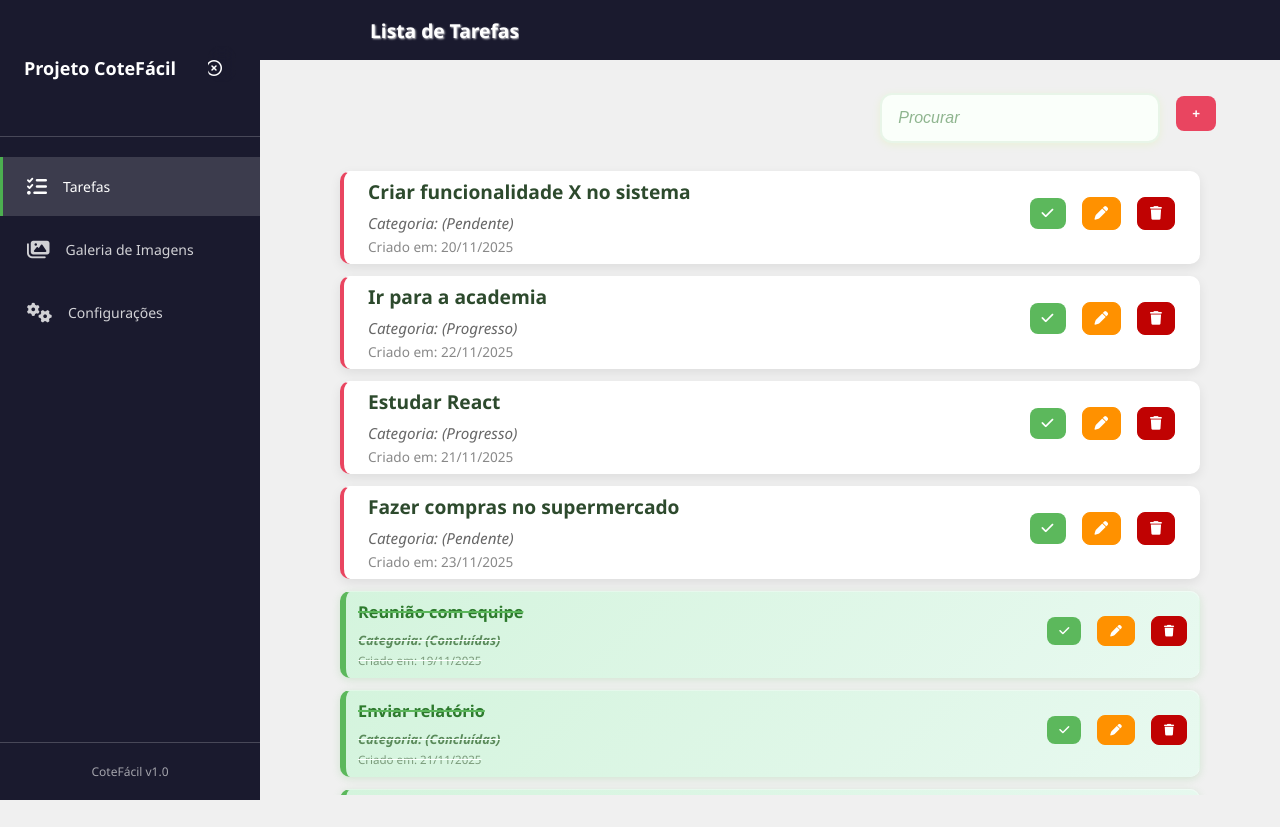
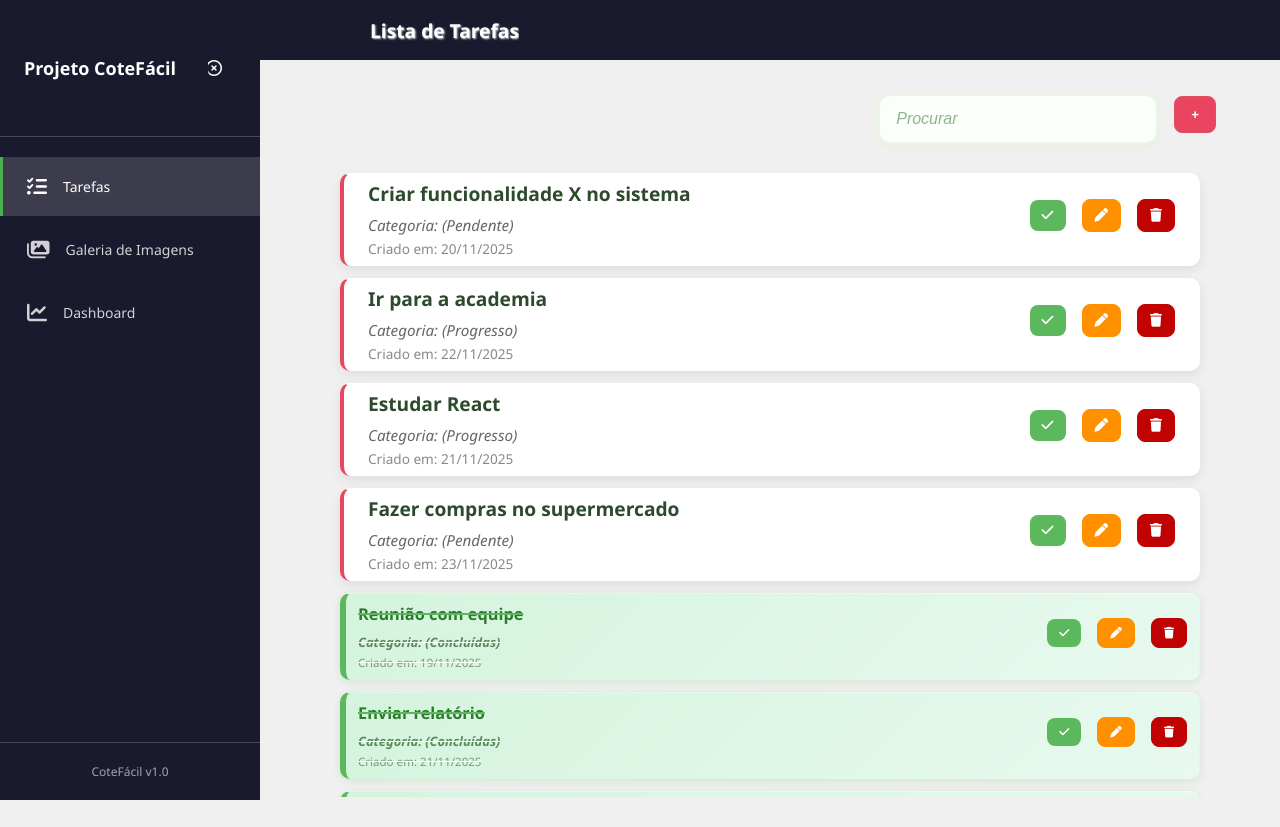
Before and after one commit to Cauavaz/Gerenciador-de-Tarefas-Importador-de-Imgs-API, a React (Vite) app: page / in a window 1280 px wide. Built offline with nearby package versions, Linux system fonts and the light colour scheme; no server answers.

Commit message:
ajuste layout

```diff
--- a/src/App.css
+++ b/src/App.css
@@ -1908,3 +1908,7 @@ select option:hover {
 #root > div > main > div > div > div.statistics-content > div.mt-8 > div > form > div > div.flex.items-center.justify-center.gap-2.max-w-md.mx-auto > button{
   border:solid 1px #e05063;
 }
+
+#root > div > main > div > div.flex.items-center.justify-center > button{
+  border:solid 1px #e05063;
+}
--- a/src/components/layout/Sidebar.jsx
+++ b/src/components/layout/Sidebar.jsx
@@ -44,8 +44,8 @@ const Sidebar = ({ isMenuOpen, setIsMenuOpen, activeView, setActiveView }) => {
               className={activeView === 'configuracoes' ? 'active' : ''}
               title={isMenuOpen ? '' : 'Configurações'}
             >
-              <span className="nav-icon"><i class="fas fa-cogs"></i></span>
-              {isMenuOpen && <span className="nav-text">Configurações</span>}
+              <span className="nav-icon"><i class="fas fa-chart-line"></i></span>
+              {isMenuOpen && <span className="nav-text">Dashboard</span>}
             </a>
           </li>
         </ul>
```
Also changed, not shown: 1 other file (tests, documents, lock files or other folders).
